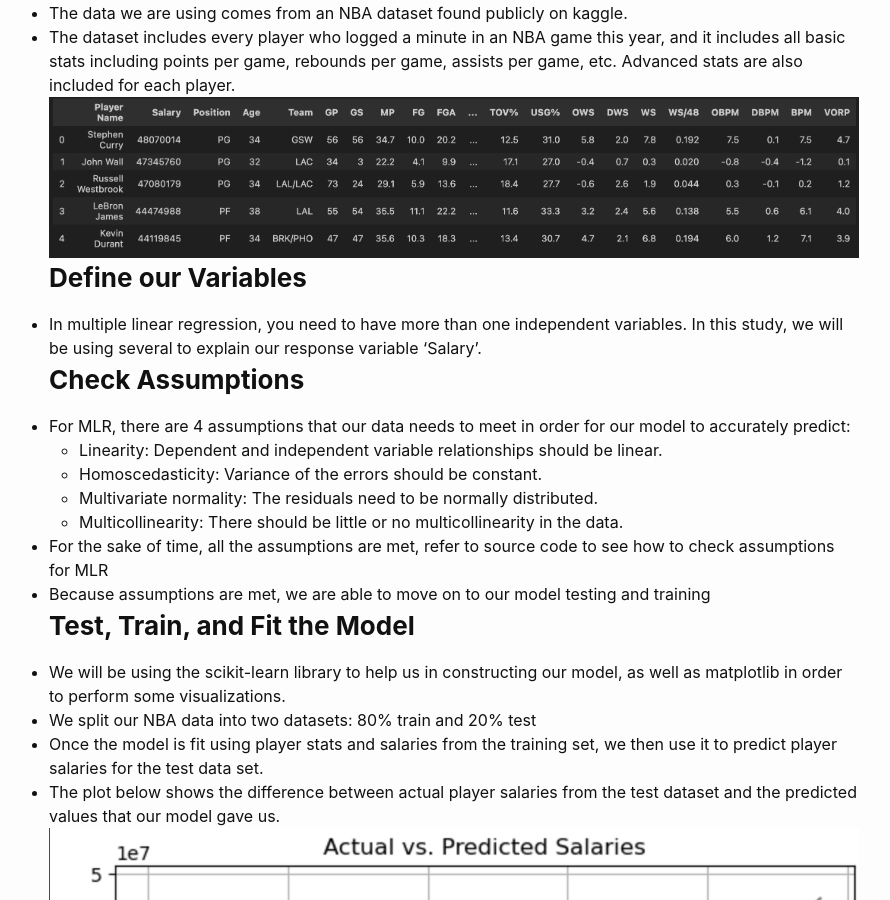
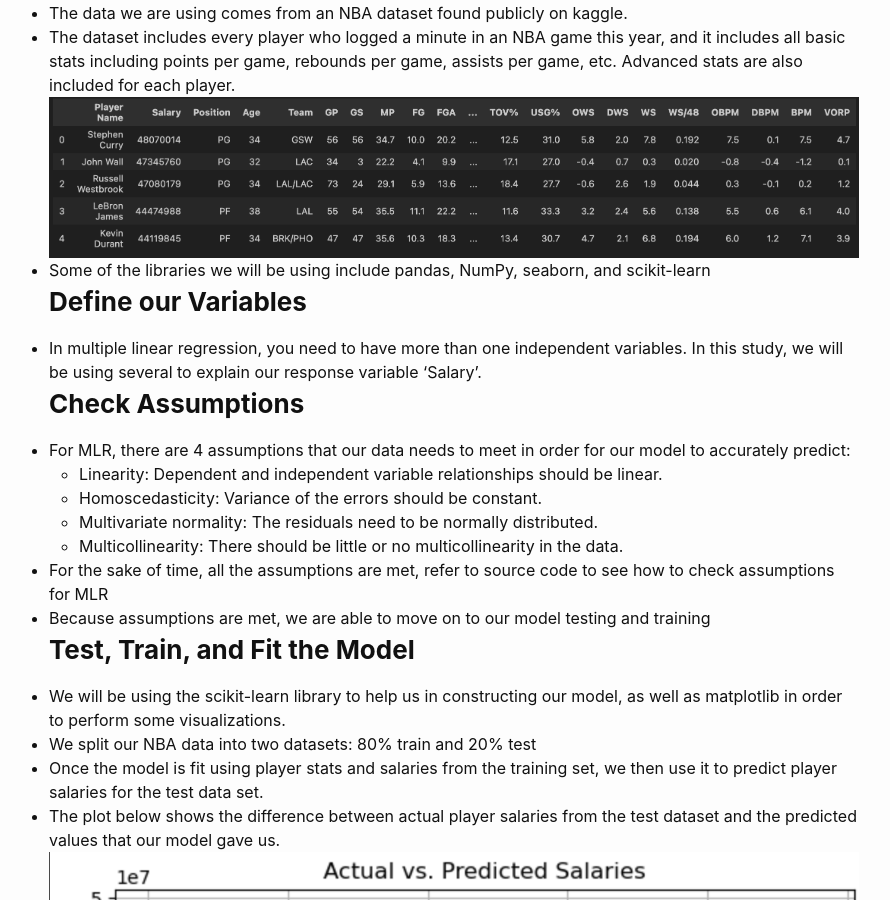
Before and after one commit to brady-heinig/brady-heinig.github.io, a Jekyll site: the page built from _posts/2023-10-13-salaries.md, in a window 1280 px wide and 900 px high, scrolled down 851 px. Shown: the whole window, without its empty margins (201-1091 px from the left). Built offline with Jekyll 4.4.1, drawn with Linux system fonts in a browser that asks for light colours; comment, search, counter and statistics services are not loaded.

Commit message:
Update 2023-10-13-salaries.md

```diff
--- a/_posts/2023-10-13-salaries.md
+++ b/_posts/2023-10-13-salaries.md
@@ -16,6 +16,7 @@ Source code for the project if you want to follow along can be found <a href="ht
 - The data we are using comes from an NBA dataset found publicly on kaggle.
 - The dataset includes every player who logged a minute in an NBA game this year, and it includes all basic stats including points per game,     rebounds per game, assists per game, etc. Advanced stats are also included for each player.
 <img src="{{https://brady-heinig.github.io}}/assets/images/dataset.png"/>
+- Some of the libraries we will be using include pandas, NumPy, seaborn, and scikit-learn
 ### **Define our Variables**
 - In multiple linear regression, you need to have more than one independent variables. In this study, we will be using several to explain our response variable 'Salary'.
 ### **Check Assumptions**
```
